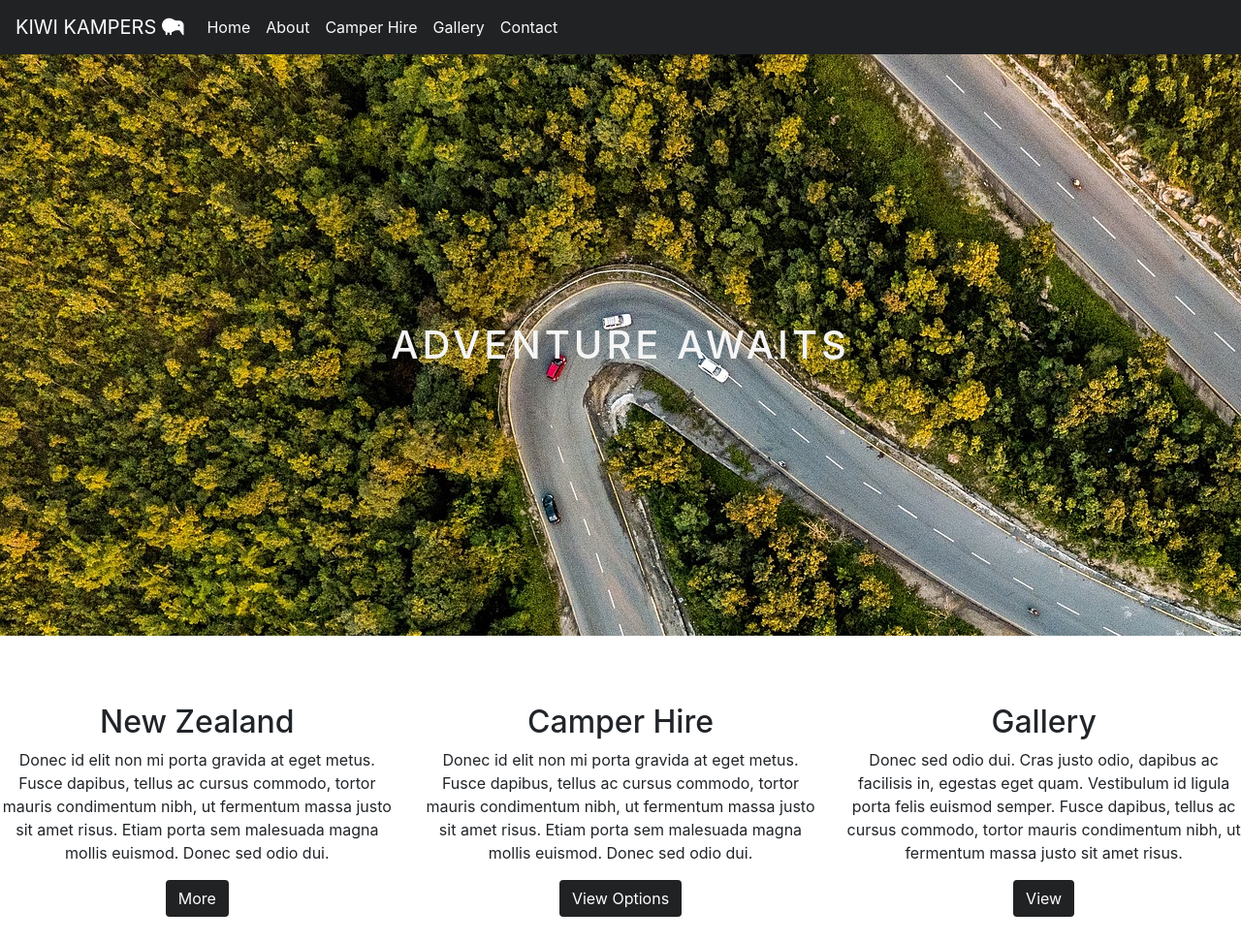
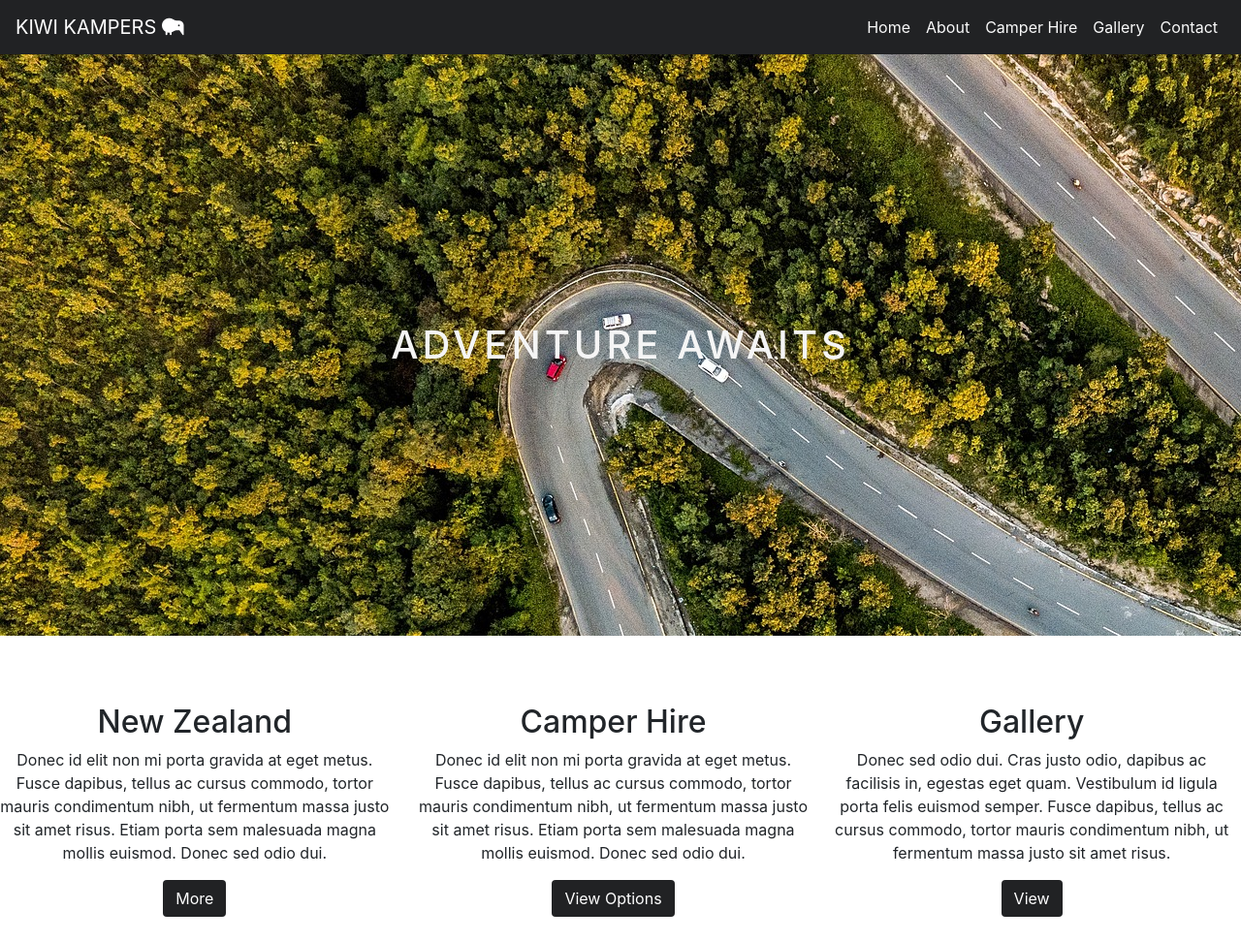
Before and after one commit to adamshaw90/Kiwi-Kampers, a plain HTML site: page index.html in a window 1280 px wide. Shown: the top 972 px of the page at 97% size. Drawn offline with nearby package versions, Linux system fonts and the light colour scheme.

Commit message:
change navbar menu to appear on right, fix home page scroll bug

```diff
--- a/assets/css/style.css
+++ b/assets/css/style.css
@@ -64,6 +64,7 @@
     -ms-flex-pack: justify;
     justify-content: space-between;
     padding: .5rem 1rem;
+
 }
 
 .navbar-dark .navbar-nav .nav-link {
@@ -104,6 +105,7 @@
     -webkit-box-align: center;
     -ms-flex-align: center;
     align-items: center;
+    justify-content: flex-end;
 }
 
 /* Body */
@@ -135,7 +137,7 @@ button, input {
     display: flex;
     -ms-flex-wrap: wrap;
     flex-wrap: wrap;
-    margin-right: -15px;
+    margin-right: 0px;
     margin-left: -15px;
     padding-top: 70px;
 }
--- a/index.html
+++ b/index.html
@@ -30,7 +30,7 @@
         <span class="navbar-toggler-icon"></span>
       </button>
       <div class="collapse navbar-collapse" id="navbarCollapse">
-        <ul class="navbar-nav mr-auto">
+        <ul class="navbar-nav">
           <li class="nav-item active">
             <a class="nav-link" href="index.html">Home<span class="sr-only">(current)</span></a>
           </li>
```
Also changed, not shown: about.html (+1 -1 lines), contact.html (+1 -1 lines), gallery.html (+1 -1 lines), hire.html (+1 -1 lines).
